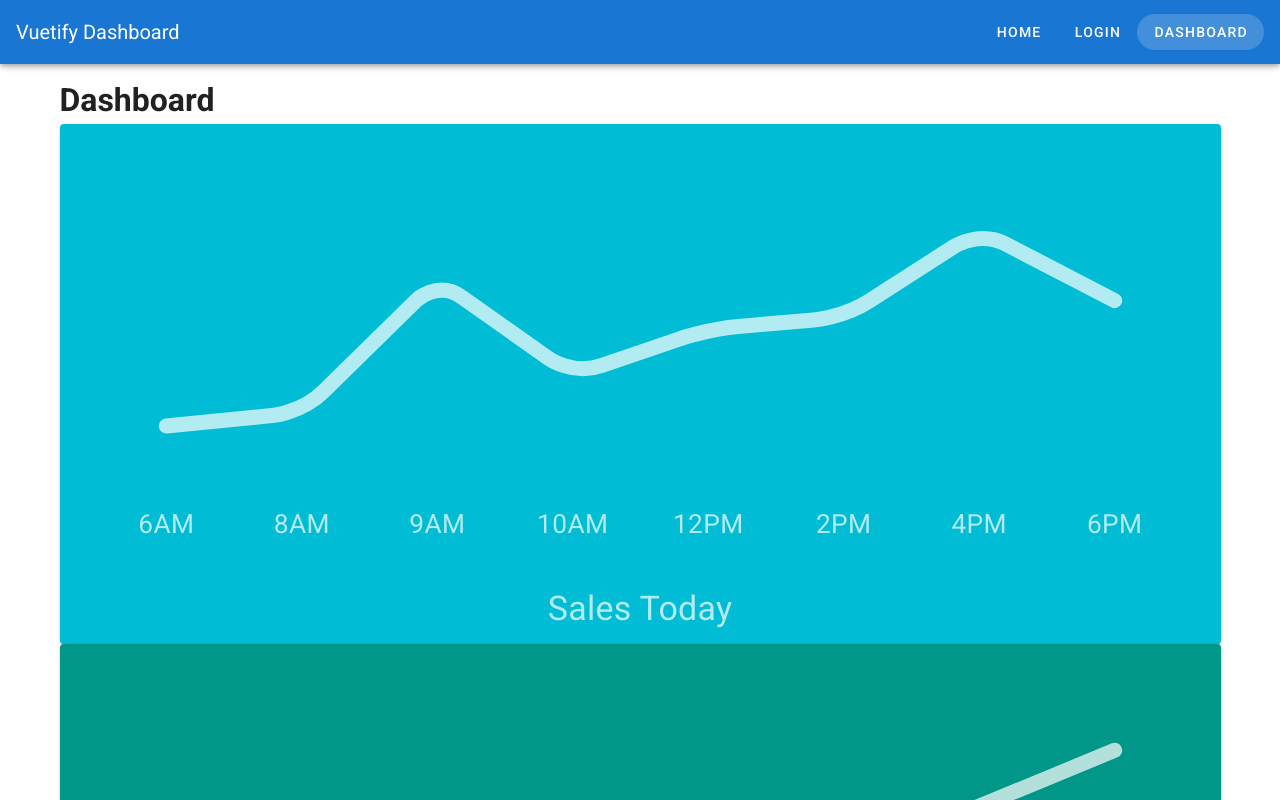
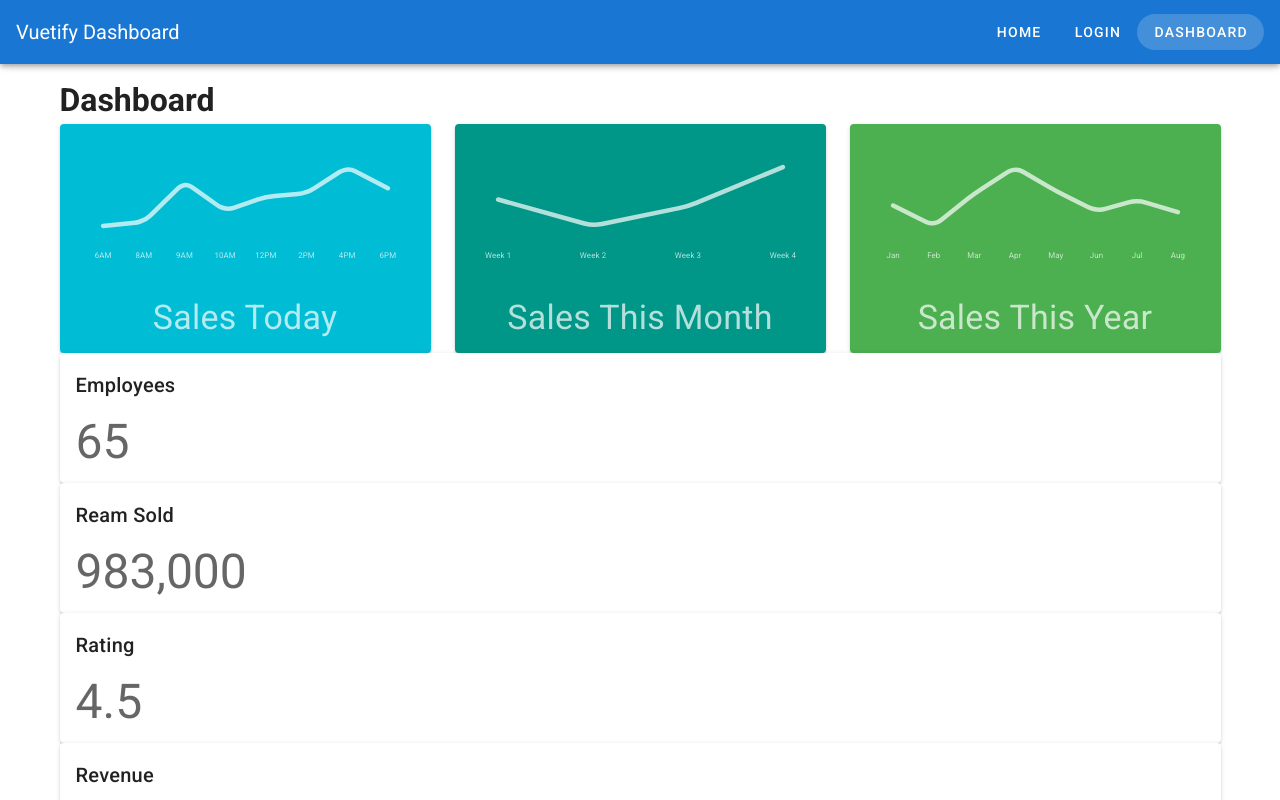
Before and after one commit to Code-Pop/beautify-with-vuetify, a Vue app: page /dashboard in a window 1280 px wide. Shown: the top 800 px of the page. Built offline with nearby package versions, Linux system fonts and the light colour scheme.

Commit message:
:art: feature: Layout SalesGraph in 3 column layout

```diff
--- a/src/views/Dashboard.vue
+++ b/src/views/Dashboard.vue
@@ -2,7 +2,11 @@
   <v-container>
     <h1>Dashboard</h1>
 
-    <SalesGraph v-for="sale in sales" :key="`${sale.title}`" :sale="sale" />
+    <v-row>
+      <v-col v-for="sale in sales" :key="`${sale.title}`">
+        <SalesGraph :sale="sale" />
+      </v-col>
+    </v-row>
 
     <StatisticCard
       v-for="statistic in statistics"
```
